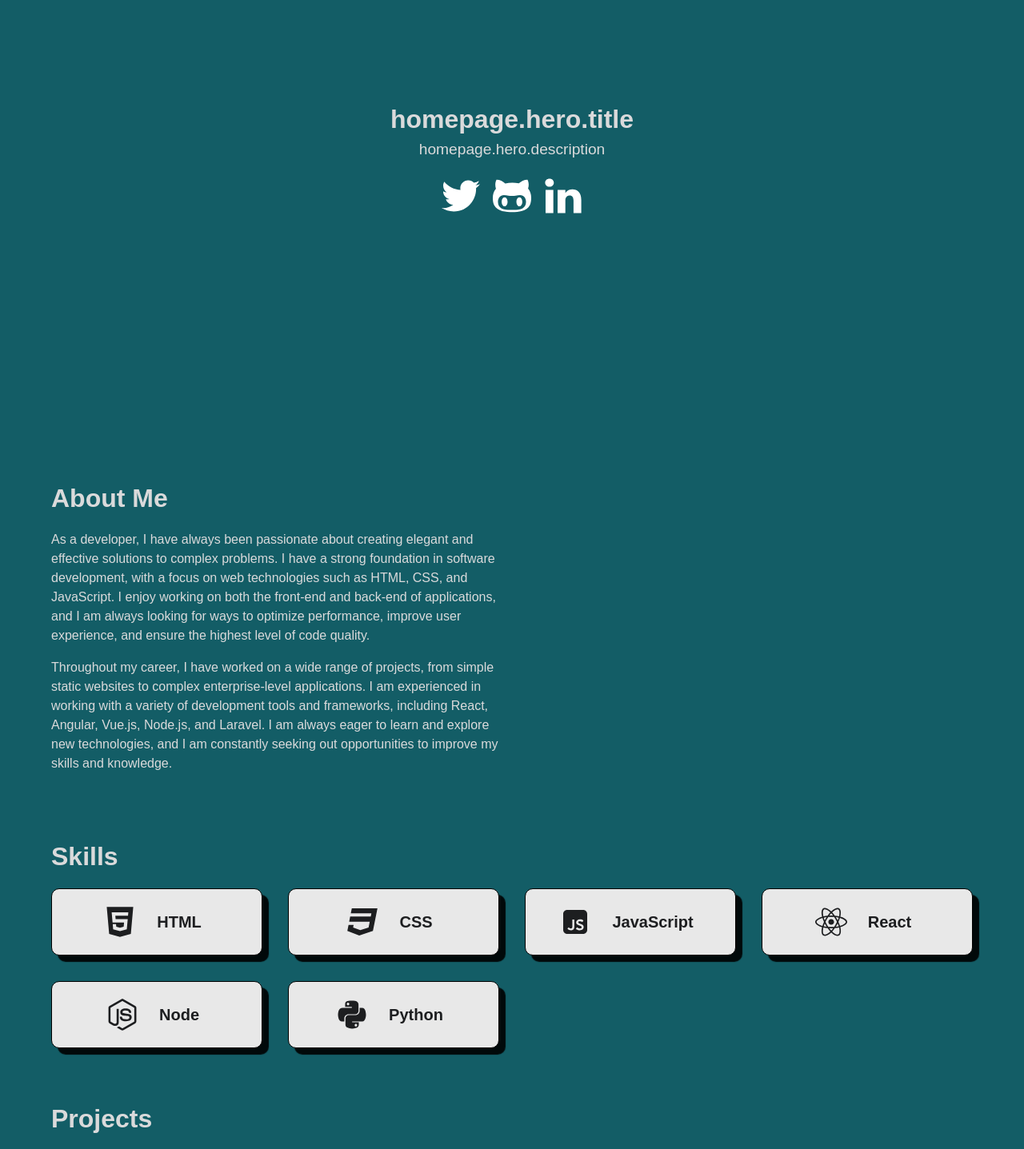
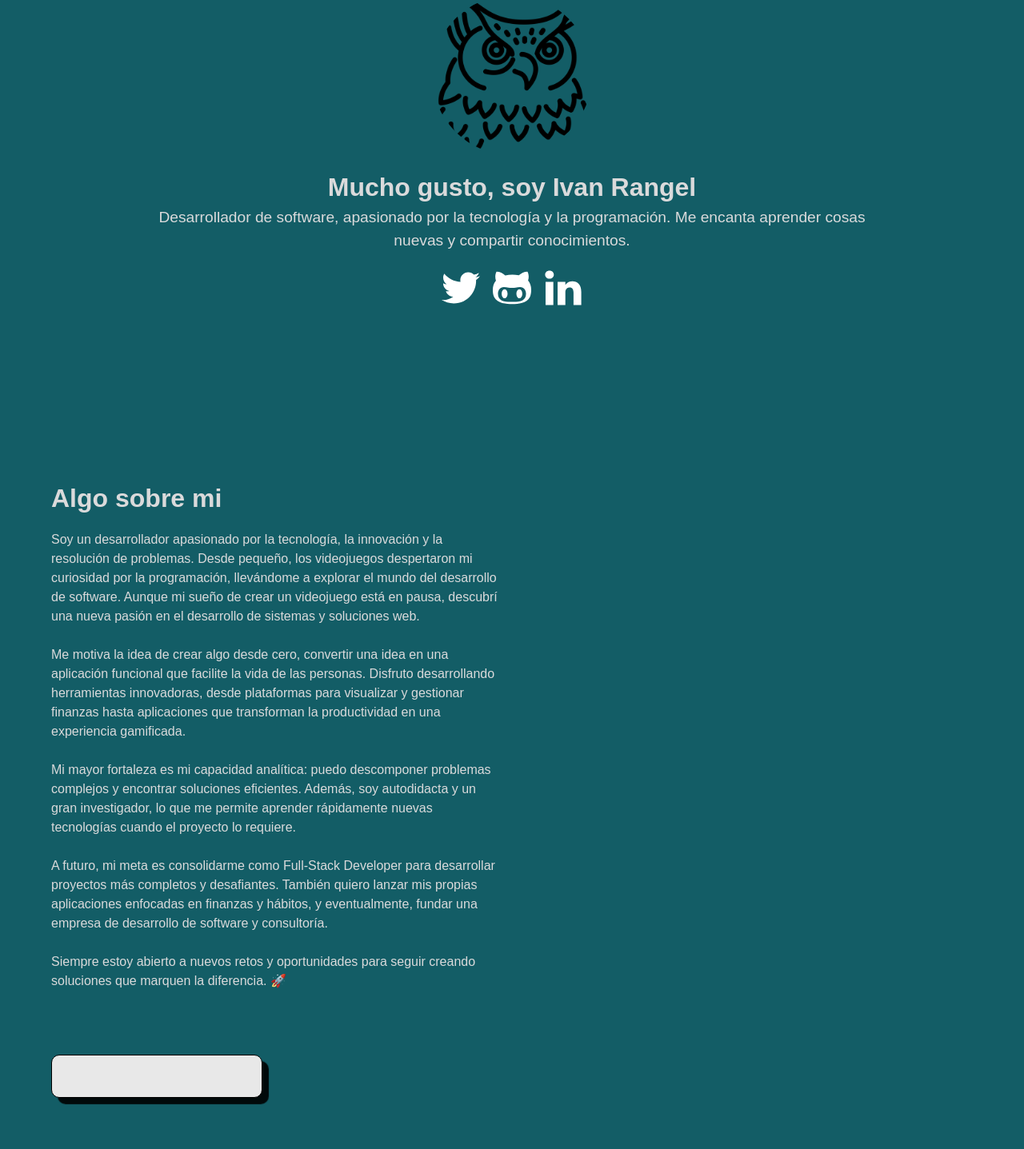
Before and after one commit to Ianbleake/Portafolio, a Next.js app: page /en in a window 1280 px wide. Shown: the part 240-1677 px from the top of the page at 80% size. Built offline with nearby package versions, Linux system fonts and the light colour scheme.

Commit message:
Refactor: update structure of components about skills and add translations

```diff
--- a/messages/en.json
+++ b/messages/en.json
@@ -1,27 +1,56 @@
 {
   "LanguageSelector": {
-    "label": "Select a language",
+    "label": "Elige un idioma",
     "locale": "{locale, select, es {🇲🇽  Español} en {🇬🇧  Ingles} other {Unknown}}"
   },
   "header":{
     "title": "BleakeDev",
     "navigation": {
       "url1": {
-        "label": "Resume",
+        "label": "Curriculum",
         "route": "/resume"
       },
       "url2": {
-        "label": "Contact",
+        "label": "Contacto",
         "route": "/contacto"
       }
     }
   },
-  "homePage": {
-    "hero": {},
-    "about": {},
-    "skills": {},
-    "proyects": {},
-    "contact": {}
+  "homepage": {
+    "hero": {
+      "title": "Mucho gusto, soy Ivan Rangel",
+      "description": "Desarrollador de software, apasionado por la tecnología y la programación. Me encanta aprender cosas nuevas y compartir conocimientos."
+    },
+    "about": {
+      "title": "Algo sobre mi",
+      "description": "Soy un desarrollador apasionado por la tecnología, la innovación y la resolución de problemas. Desde pequeño, los videojuegos despertaron mi curiosidad por la programación, llevándome a explorar el mundo del desarrollo de software. Aunque mi sueño de crear un videojuego está en pausa, descubrí una nueva pasión en el desarrollo de sistemas y soluciones web.<br></br><br></br> Me motiva la idea de crear algo desde cero, convertir una idea en una aplicación funcional que facilite la vida de las personas. Disfruto desarrollando herramientas innovadoras, desde plataformas para visualizar y gestionar finanzas hasta aplicaciones que transforman la productividad en una experiencia gamificada. <br></br><br></br> Mi mayor fortaleza es mi capacidad analítica: puedo descomponer problemas complejos y encontrar soluciones eficientes. Además, soy autodidacta y un gran investigador, lo que me permite aprender rápidamente nuevas tecnologías cuando el proyecto lo requiere. <br></br><br></br> A futuro, mi meta es consolidarme como Full-Stack Developer para desarrollar proyectos más completos y desafiantes. También quiero lanzar mis propias aplicaciones enfocadas en finanzas y hábitos, y eventualmente, fundar una empresa de desarrollo de software y consultoría. <br></br><br></br> Siempre estoy abierto a nuevos retos y oportunidades para seguir creando soluciones que marquen la diferencia. 🚀"
+    },
+    "skills": {
+      "title": "",
+      "tech": {
+        "t1":{
+          "name": "",
+          "icon": ""
+        }
+      }
+    },
+    "proyects": {
+      "title": "",
+      "filters": {},
+      "cards": {
+        "p1": {
+          "name": "",
+          "description": "",
+          "url": "",
+          "data": {}
+        }
+      }
+    },
+    "contact": {
+      "title": "",
+      "description": "",
+      "button": ""
+    }
 
   },
   "contact": {
@@ -31,6 +60,6 @@
 
   },
   "footer": {
-    "copy": "Ivan Rangel Portfolio"
+    "copy": "Ivan Rangel Portafolio"
   }
 }
--- a/messages/es.json
+++ b/messages/es.json
@@ -21,10 +21,51 @@
       "title": "Mucho gusto, soy Ivan Rangel",
       "description": "Desarrollador de software, apasionado por la tecnología y la programación. Me encanta aprender cosas nuevas y compartir conocimientos."
     },
-    "about": {},
-    "skills": {},
-    "proyects": {},
-    "contact": {}
+    "about": {
+      "title": "Algo sobre mi",
+      "description": "Soy un desarrollador apasionado por la tecnología, la innovación y la resolución de problemas. Desde pequeño, los videojuegos despertaron mi curiosidad por la programación, llevándome a explorar el mundo del desarrollo de software. Aunque mi sueño de crear un videojuego está en pausa, descubrí una nueva pasión en el desarrollo de sistemas y soluciones web.<br></br><br></br> Me motiva la idea de crear algo desde cero, convertir una idea en una aplicación funcional que facilite la vida de las personas. Disfruto desarrollando herramientas innovadoras, desde plataformas para visualizar y gestionar finanzas hasta aplicaciones que transforman la productividad en una experiencia gamificada. <br></br><br></br> Mi mayor fortaleza es mi capacidad analítica: puedo descomponer problemas complejos y encontrar soluciones eficientes. Además, soy autodidacta y un gran investigador, lo que me permite aprender rápidamente nuevas tecnologías cuando el proyecto lo requiere. <br></br><br></br> A futuro, mi meta es consolidarme como Full-Stack Developer para desarrollar proyectos más completos y desafiantes. También quiero lanzar mis propias aplicaciones enfocadas en finanzas y hábitos, y eventualmente, fundar una empresa de desarrollo de software y consultoría. <br></br><br></br> Siempre estoy abierto a nuevos retos y oportunidades para seguir creando soluciones que marquen la diferencia. 🚀"
+    },
+    "skills": {
+      "title": "Tecnologias que manejo:",
+      "tech": {
+          "t1": {
+            "name": "HTML"
+          },
+          "t2": {
+            "name": "CSS"
+          },
+          "t3": {
+            "name": "JavaScript"
+          },
+          "t4": {
+            "name": "React"
+          },
+          "t5": {
+            "name": "Node"
+          },
+          "t6": {
+            "name": "Python"
+          }
+      }
+
+    },
+    "proyects": {
+      "title": "",
+      "filters": {},
+      "cards": {
+        "p1": {
+          "name": "",
+          "description": "",
+          "url": "",
+          "data": {}
+        }
+      }
+    },
+    "contact": {
+      "title": "",
+      "description": "",
+      "button": ""
+    }
 
   },
   "contact": {
--- a/src/app/Containers/About.jsx
+++ b/src/app/Containers/About.jsx
@@ -1,24 +1,14 @@
+import { useTranslations } from "next-intl";
 import Image from "next/image";
 
 export default function About (){
+
+  const t = useTranslations('homepage.about')
   return (
     <div className="about-container">
-      <h2>About Me</h2>
+      <h2>{t('title')}</h2>
       <div className="flex-about">
-        <div className="about-text">
-          <p>
-            As a developer, I have always been passionate about creating elegant and effective solutions to
-            complex problems. I have a strong foundation in software development, with a focus on web
-            technologies such as HTML, CSS, and JavaScript. I enjoy working on both the front-end and
-            back-end of applications, and I am always looking for ways to optimize performance, improve user
-            experience, and ensure the highest level of code quality.
-          </p>
-          <p>Throughout my career, I have worked on a wide range of projects, from simple static websites to
-            complex enterprise-level applications. I am experienced in working with a variety of development
-            tools and frameworks, including React, Angular, Vue.js, Node.js, and Laravel. I am always eager
-            to learn and explore new technologies, and I am constantly seeking out opportunities to improve
-            my skills and knowledge.</p>
-        </div>
+      <p className="about-text">{t.rich("description", { br: () => <br></br>, })}</p>
         <div className="about-img">
           {/* <Image src='/images/about.jpeg' className="profile-img" width={300} height={500}/> */}
         </div>
--- a/src/app/Containers/Hero.jsx
+++ b/src/app/Containers/Hero.jsx
@@ -12,7 +12,7 @@ export default function Hero (){
 
   return (
     <div className="hero-container">
-      {/* <Image src='/images/profile.jpeg' className="profile-img" width={300} height={300} alt="Joe's personal headshot" /> */}
+       <Image src='/images/icon.png' className="profile-img" width={300} height={300} alt="Ivan's personal headshot" />
       <div className="hero-text">
         <h1>{t('title')}</h1>
         <p>{t('description')}</p>
--- a/src/app/Containers/Skills.jsx
+++ /dev/null
@@ -1,41 +0,0 @@
-import { RiJavascriptFill } from "react-icons/ri";
-import { TfiHtml5 } from "react-icons/tfi";
-import { TfiCss3 } from "react-icons/tfi";
-import { FaReact } from "react-icons/fa";
-import { FaNodeJs } from "react-icons/fa";
-import { FaPython } from "react-icons/fa";
-
-
-export default function Skills (){
-  return (
-    <div className="skills-container">
-      <h2>Skills</h2>
-      <div className="grid-skills">
-        <div className="skill-card html">
-          <TfiHtml5 className="skill-icon" />
-          <p>HTML</p>
-        </div>
-        <div className="skill-card css">
-          <TfiCss3 className="skill-icon" />
-          <p>CSS</p>
-        </div>
-        <div className="skill-card js">
-          <RiJavascriptFill className="skill-icon" />
-          <p>JavaScript</p>
-        </div>
-        <div className="skill-card react">
-          <FaReact className="skill-icon" />
-          <p>React</p>
-        </div>
-        <div className="skill-card node">
-          <FaNodeJs className="skill-icon" />
-          <p>Node</p>
-        </div>
-        <div className="skill-card python">
-          <FaPython className="skill-icon" />
-          <p>Python</p>
-        </div>
-      </div>
-    </div>
-  )
-}
--- /dev/null
+++ b/src/app/Containers/Skills/components/Skill.jsx
@@ -0,0 +1,11 @@
+export default function Skill ({name, children}){
+
+  const classStyle = name.toLowerCase()
+
+  return(
+    <div className={`skill-card ${classStyle}`}>
+      {children}
+      <p>{name}</p>
+    </div>
+  )
+}
--- /dev/null
+++ b/src/app/Containers/Skills/index.jsx
@@ -0,0 +1,39 @@
+
+import { useTranslations } from "next-intl";
+import { RiJavascriptFill } from "react-icons/ri";
+import { TfiHtml5 } from "react-icons/tfi";
+import { TfiCss3 } from "react-icons/tfi";
+import { FaReact } from "react-icons/fa";
+import { FaNodeJs } from "react-icons/fa";
+import { FaPython } from "react-icons/fa";
+import Skill from "./components/Skill";
+
+const iconMap = {
+  HTML: TfiHtml5,
+  CSS: TfiCss3,
+  JavaScript: RiJavascriptFill,
+  React: FaReact,
+  Node: FaNodeJs,
+  Python: FaPython
+};
+
+export default function Skills() {
+  const t = useTranslations("homepage.skills");
+  const technologies = t.raw("tech");
+
+  return (
+    <div className="skills-container">
+      <h2>{t("title")}</h2>
+      <div className="grid-skills">
+        {Object.entries(technologies).map(([key, value]) => {
+          const IconComponent = iconMap[value.name] || null;
+          return (
+            <Skill key={key} name={value.name}>
+              {IconComponent && <IconComponent className="skill-icon" />}
+            </Skill>
+          );
+        })}
+      </div>
+    </div>
+  );
+}
--- a/src/app/Styles/globals.css
+++ b/src/app/Styles/globals.css
@@ -194,6 +194,7 @@ hr {
 
 .about-container .flex-about .about-text {
   width: 50%;
+  text-align: left;
 }
 
 .about-container .flex-about .about-text p {
@@ -324,7 +325,7 @@ hr {
   box-shadow: inset 1.5em 0em 0em 10em #1572B6;
 }
 
-.skill-card.js:hover::before {
+.skill-card.javascript:hover::before {
   box-shadow: inset 1.5em 0em 0em 10em #e7ce10;
 }
 
```
Also changed, not shown: public/Images/icon.png (added).
